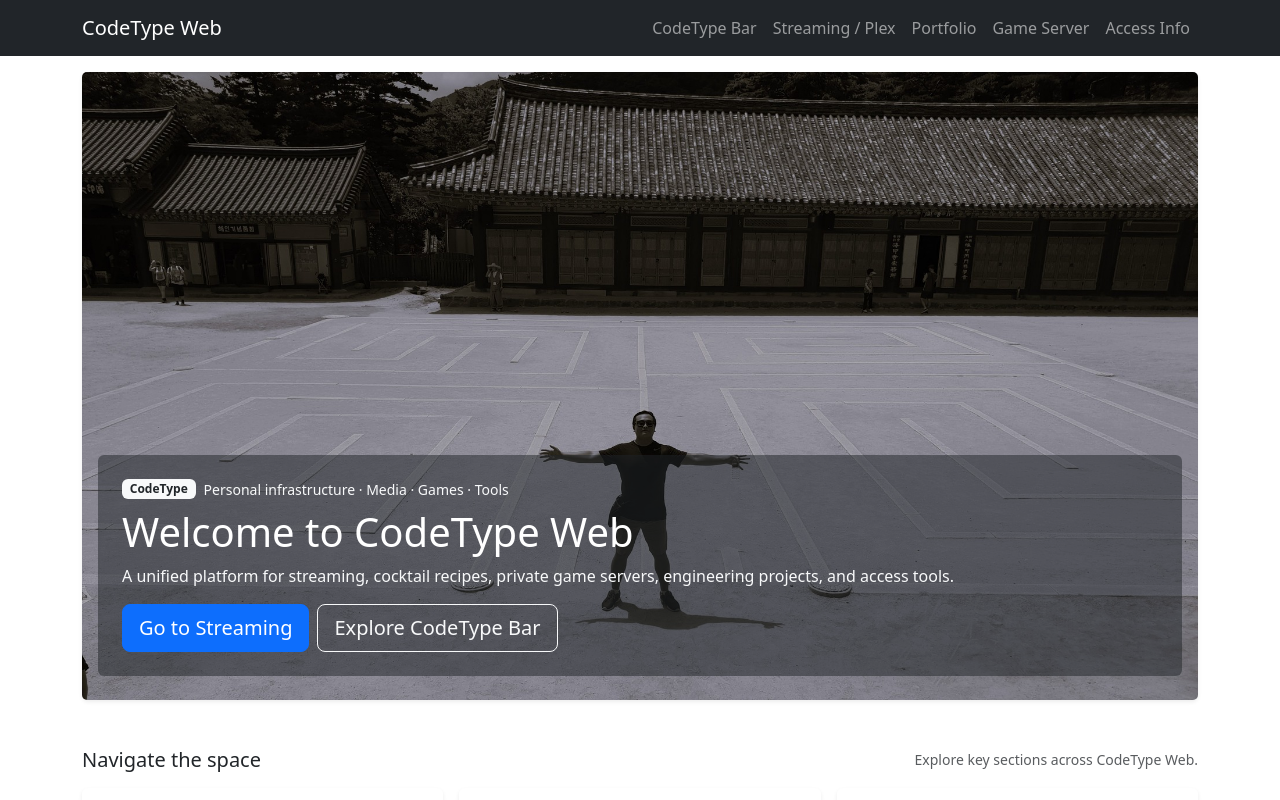
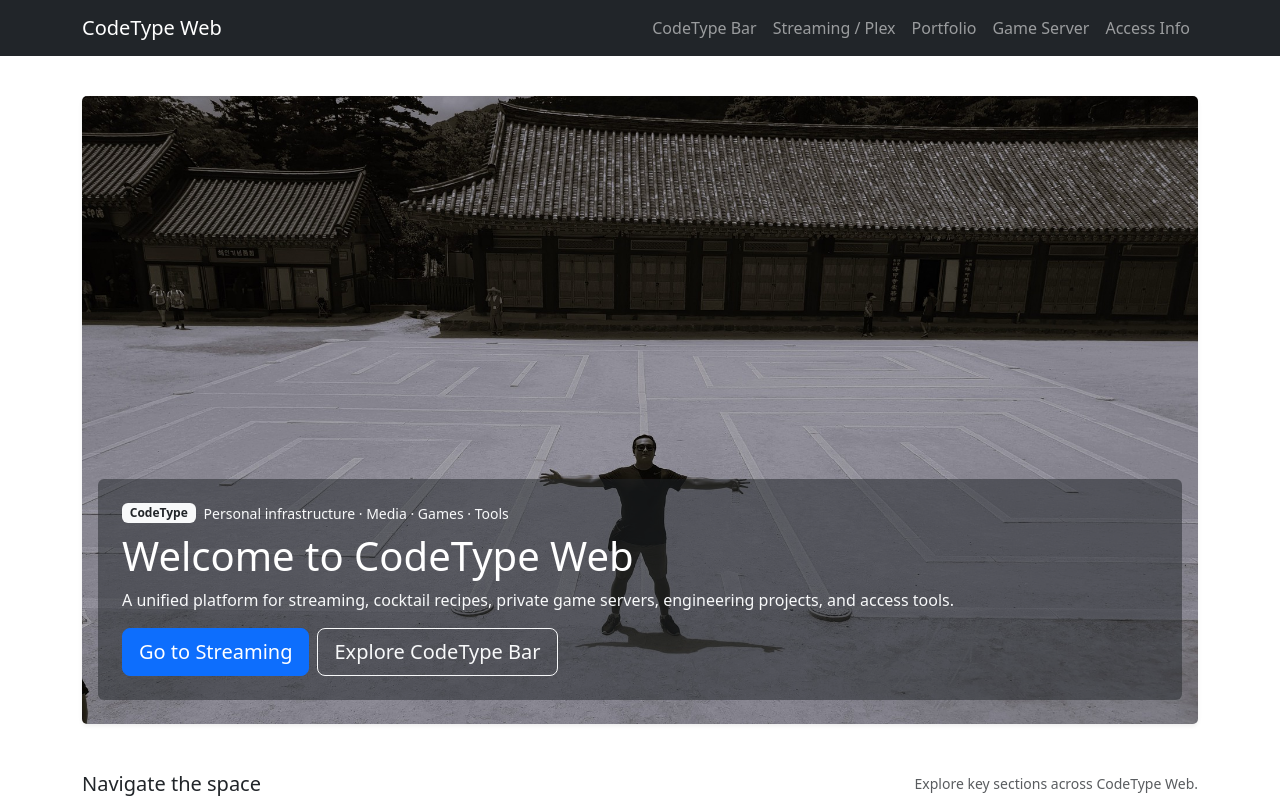
Before and after one commit to CodeType8/portfolio, a React (Vite) app: page / in a window 1280 px wide. Shown: the top 800 px of the page. Built offline with nearby package versions, Linux system fonts and the light colour scheme; no server answers.

Commit message:
Update Home.jsx

```diff
--- a/src/pages/Home.jsx
+++ b/src/pages/Home.jsx
@@ -5,7 +5,7 @@ import bgImg from "../assets/img/bg.jpg";
 
 function Home() {
   return (
-    <div>
+    <div className="py-4">
 
       {/* ========================= */}
       {/* Hero Section with bg.jpg */}
```
